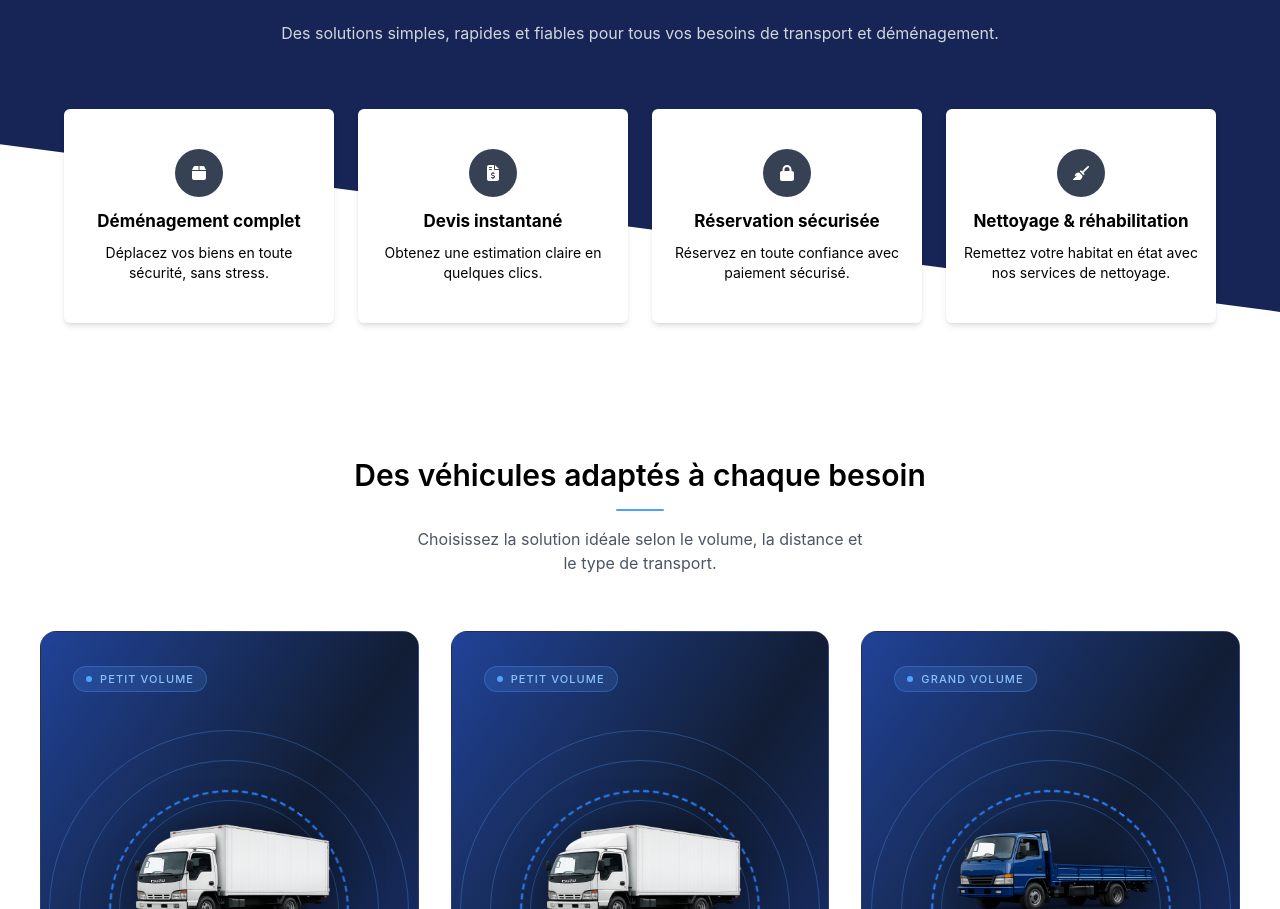
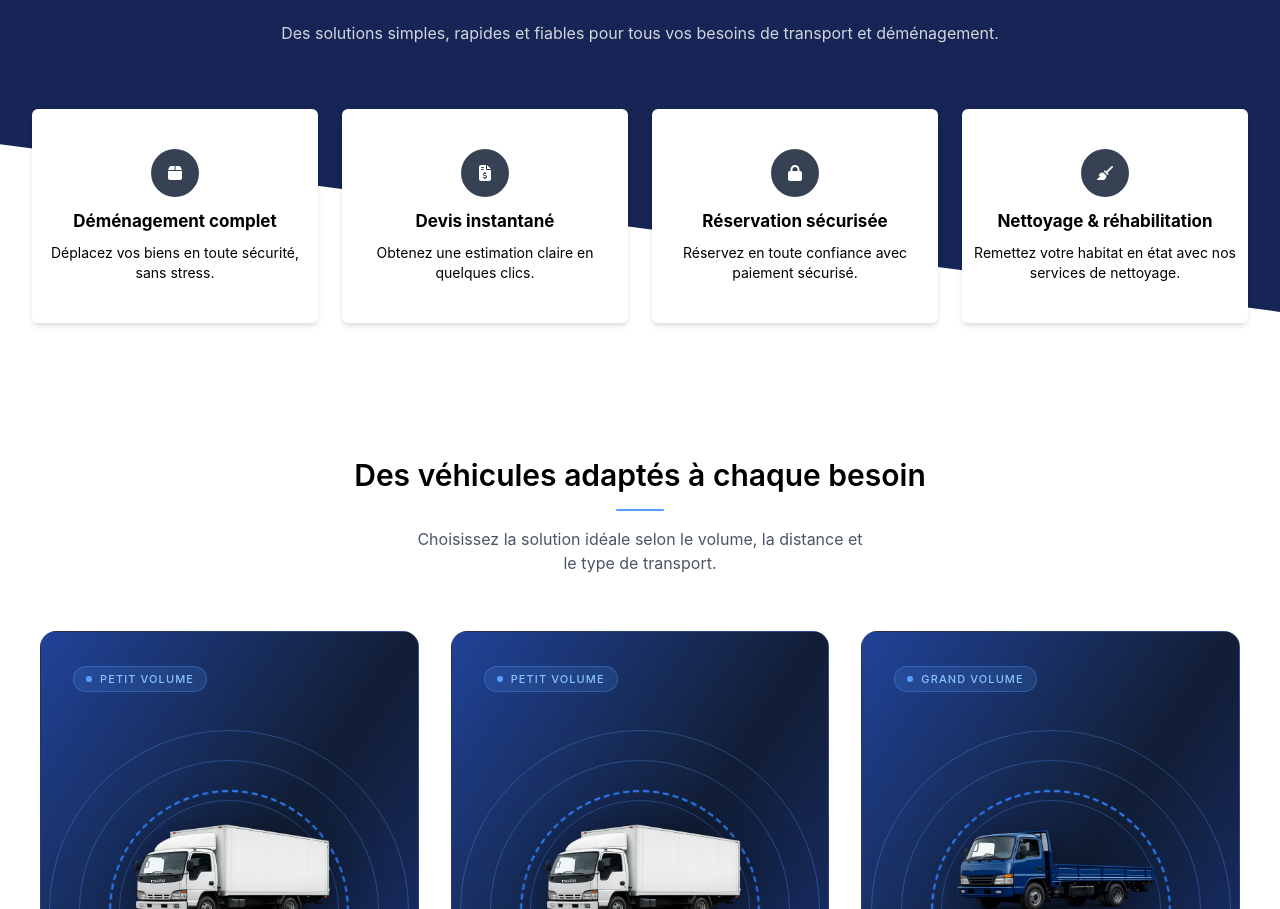
Before and after one commit to so914/Gespeed, a React (Vite) app: page / in a window 1280 px wide. Shown: the part 1450-2359 px from the top of the page. Built offline with nearby package versions, Linux system fonts and the light colour scheme.

Commit message:
edit section hero:change picture hero

```diff
--- a/src/components/Services.jsx
+++ b/src/components/Services.jsx
@@ -56,7 +56,7 @@ export default function Services() {
 
 
         <div className="w-full px-8 flex items-center justify-center gap-8 md:-translate-y-116">
-          <div className="grid grid-cols-1 mx-6 gap-y-8 md:gap-y-0 md:grid-cols-4 gap-6 w-full md:max-w-6xl">
+          <div className="grid grid-cols-1 gap-y-8 md:grid-cols-4 md:gap-6 w-full ">
             {services.map((service, idx) => (
               <div
                 key={idx}
```
